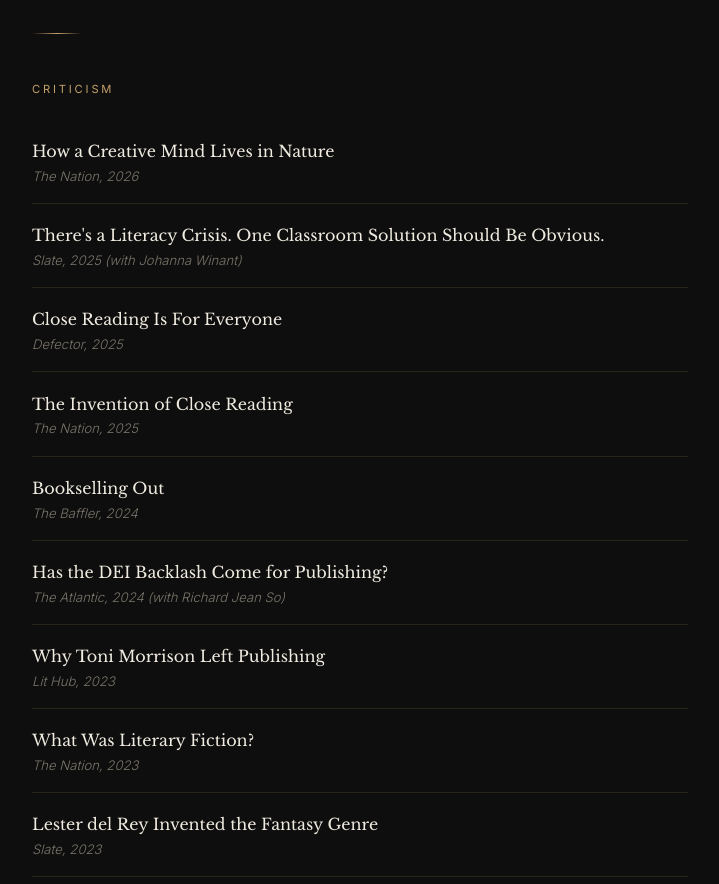
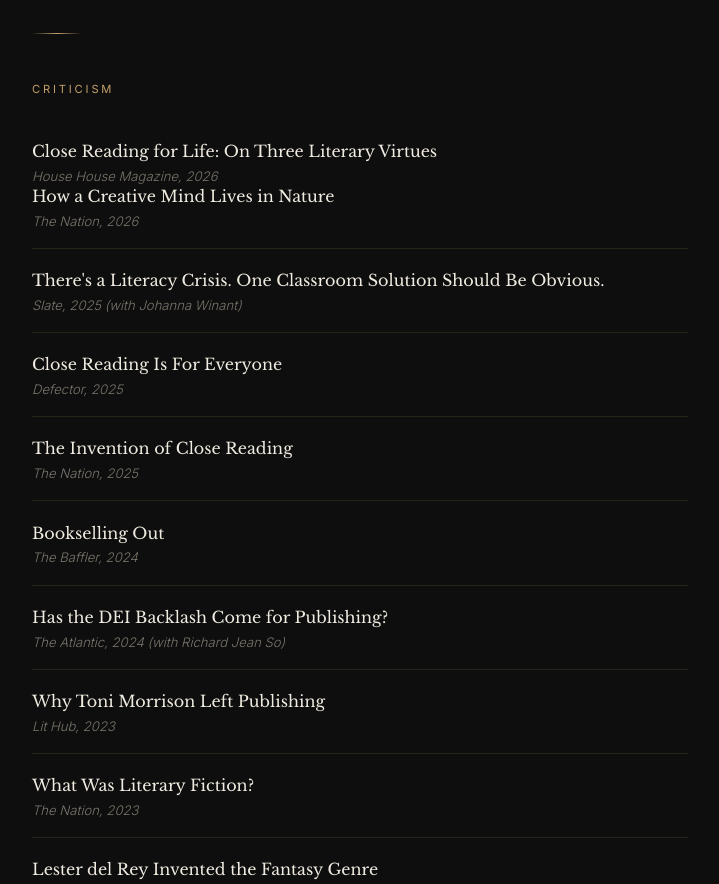
Before and after one commit to sinykin/sinykin.github.io, a plain HTML site: page publications.html in a window 1280 px wide. Shown: the part 1280-2164 px from the top of the page, without its empty margins (280-999 px from the left). Drawn offline with nearby package versions, Linux system fonts and the light colour scheme.

Commit message:
Add House House Magazine essay to publications
Co-Authored-By: Claude Fable 5.1 <noreply@anthropic.com>

```diff
--- a/publications.html
+++ b/publications.html
@@ -359,6 +359,8 @@
     <div class="section-label" id="criticism">Criticism</div>
     <ul class="pub-list">
       <li class="pub-item">
+        <div class="pub-title"><a href="https://www.househousemagazine.com/close-reading-for-life" target="_blank" rel="noopener">Close Reading for Life: On Three Literary Virtues</a></div>
+        <div class="pub-venue">House House Magazine, 2026</div>
         <div class="pub-title"><a href="https://www.thenation.com/article/environment/how-a-creative-mind-lives-in-nature/" target="_blank" rel="noopener">How a Creative Mind Lives in Nature</a></div>
         <div class="pub-venue">The Nation, 2026</div>
       </li>
```
